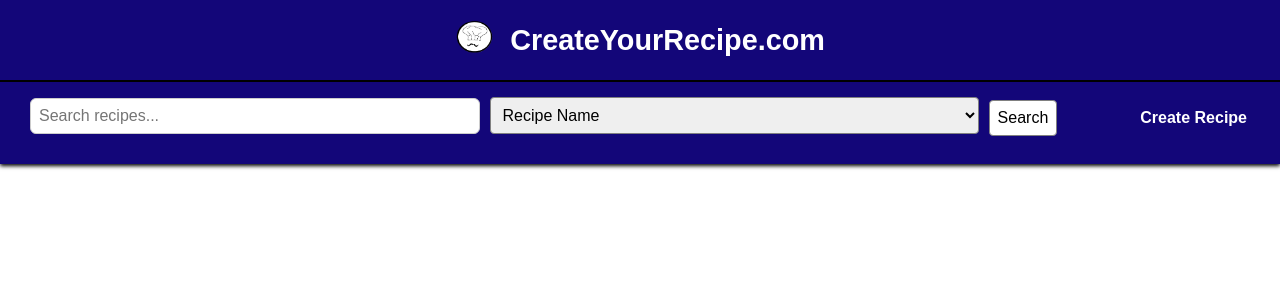
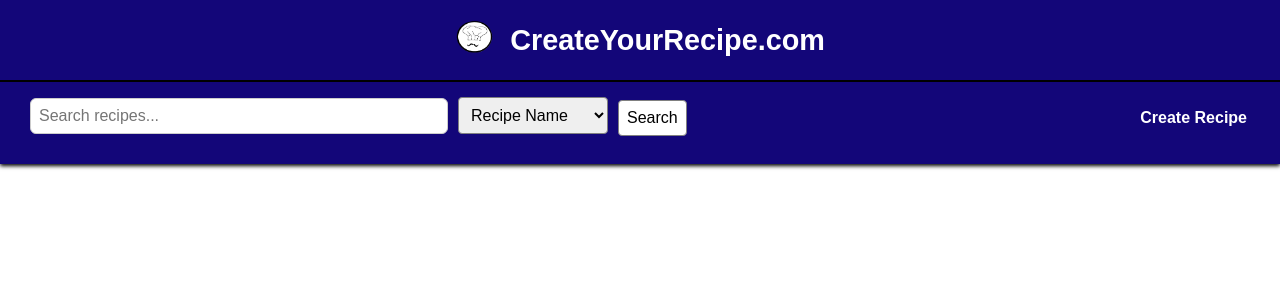
Before and after one commit to heytoki/ACIT2911, a Flask app: page / in a window 1280 px wide. Shown: the top 300 px of the page. Run offline with Flask 3, Linux system fonts and the light colour scheme; data that the repository does not hold is empty.

Commit message:
search bar updated

```diff
--- a/static/style.css
+++ b/static/style.css
@@ -70,6 +70,16 @@ body {
     border: 1px solid gray;
     border-radius: 4px;
 }
+
+.search-form input[type="text"] {
+    width: 400px;
+}
+
+.search-form select[name="filterType"] {
+    width: 150px;
+}
+
+
 
 .search-form select {
     padding: 8px;
```
